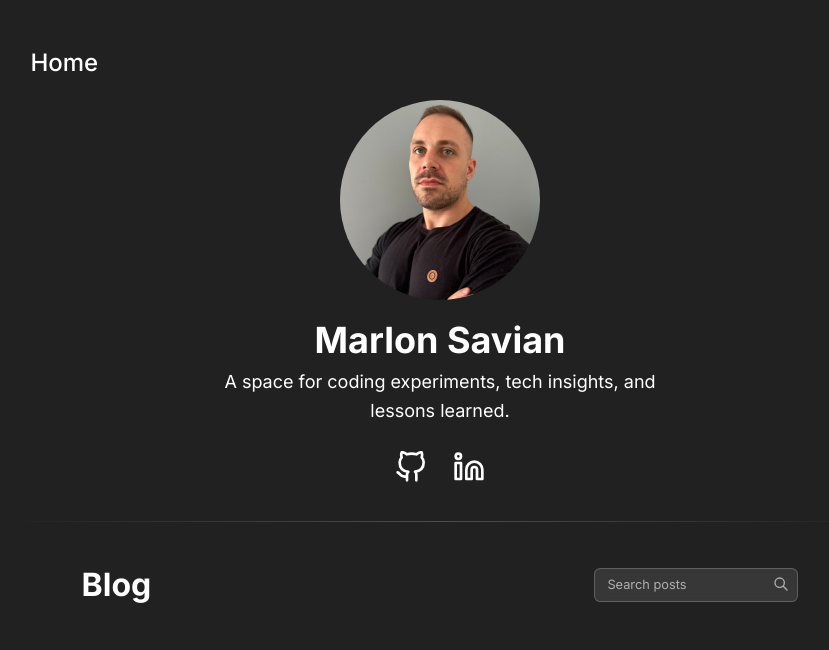
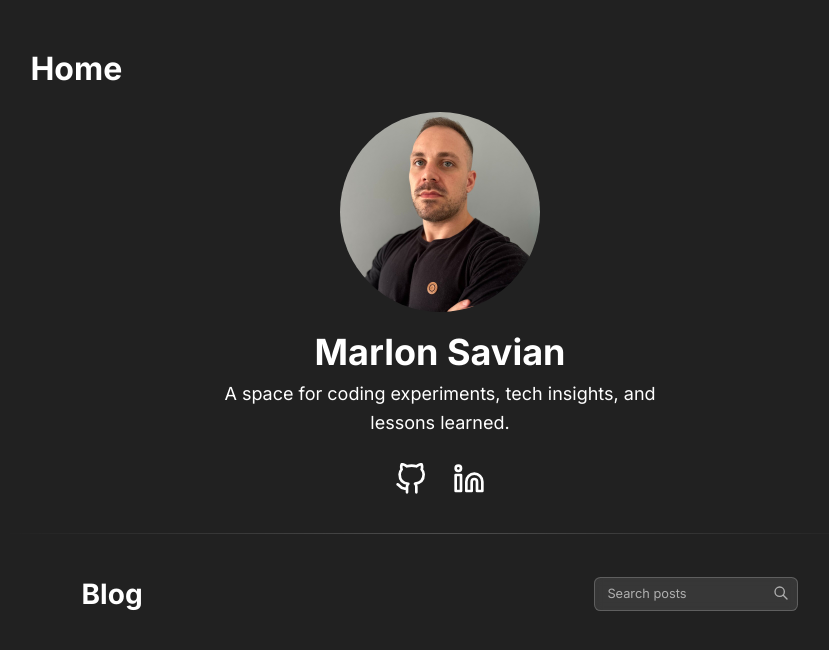
Before and after one commit to mdsavian/marlonsavian.com, a Next.js app: page / in a window 1280 px wide. Shown: the top 650 px of the page, without its empty margins (200-1029 px from the left). Built offline with nearby package versions, Linux system fonts and the light colour scheme.

Commit message:
split components

```diff
--- /dev/null
+++ b/app/components/BlogSection/index.tsx
@@ -0,0 +1,31 @@
+const BlogSection = () => {
+  return (
+    <div className="w-full max-w-4xl pt-4 relative">
+      <div className="flex items-center justify-between mb-8 flex-wrap gap-4">
+        <h2 className="text-white text-[28px] font-bold">Blog</h2>
+        <div className="relative">
+          <input
+            type="text"
+            placeholder="Search posts"
+            className="bg-white/10 text-white placeholder-white/60 px-4 py-2 rounded-lg border border-white/20 focus:border-white focus:outline-none w-64 backdrop-blur-sm"
+          />
+          <svg
+            className="w-5 h-5 text-white/60 absolute right-3 top-2.5"
+            fill="none"
+            stroke="currentColor"
+            viewBox="0 0 24 24"
+          >
+            <path
+              strokeLinecap="round"
+              strokeLinejoin="round"
+              strokeWidth={2}
+              d="M21 21l-6-6m2-5a7 7 0 11-14 0 7 7 0 0114 0z"
+            />
+          </svg>
+        </div>
+      </div>
+    </div>
+  );
+};
+
+export default BlogSection;
--- /dev/null
+++ b/app/components/Divider/index.tsx
@@ -0,0 +1,7 @@
+const Divider = () => {
+  return (
+    <div className="w-full h-px bg-gradient-to-r from-transparent via-white/20 to-transparent my-8" />
+  );
+};
+
+export default Divider;
--- a/app/components/Header/index.tsx
+++ b/app/components/Header/index.tsx
@@ -5,7 +5,7 @@ const Header = () => {
     <nav className="z-50 flex items-center w-full sticky top-0">
       <div className="w-full max-w-6xl mx-auto px-8 py-6">
         <div className="flex items-center">
-          <a href="/" className="text-white hover:text-white text-[24px] font-medium">
+          <a href="/" className="text-white font-bold hover:text-white text-[32px]">
             Home
           </a>
         </div>
--- a/app/components/Hero/Photo.tsx
+++ /dev/null
@@ -1,22 +0,0 @@
-import Image from "next/image";
-
-interface IPhoto {
-  fillSvg?: string;
-  strokeSvg?: string;
-}
-const Photo = ({ fillSvg, strokeSvg }: IPhoto) => {
-  return (
-    <div className="relative w-[200px] h-[200px] rounded-full overflow-hidden mx-auto">
-      <Image
-        src="/marlon.jpeg"
-        alt="Marlon Savian - Software Engineer"
-        fill
-        className="object-cover"
-        priority
-        sizes="200px"
-      />
-    </div>
-  );
-};
-
-export default Photo;
--- a/app/components/Hero/index.tsx
+++ /dev/null
@@ -1,103 +0,0 @@
-import Photo from "./Photo";
-import Header from "../Header";
-
-const Hero: React.FC = () => {
-  return (
-    <div className="flex flex-col w-full relative min-h-screen max-w-6xl mx-auto px-8 items-center pt-8 pb-20 text-center">
-        <Header />
-        <div className="mb-4">
-          <Photo />
-        </div>
-
-        <h1 id="header-software-engineer" className="text-white text-[36px] font-bold text-center">
-          Marlon Savian
-        </h1>
-
-        <p
-          className="text-white text-[18px] max-w-[450px] text-center leading-relaxed mb-8"
-          id="span-description"
-        >
-          A space for coding experiments, tech insights, and lessons learned.
-        </p>
-
-        <div className="flex items-center space-x-8 mb-4">
-          {/* GitHub Icon */}
-          <a
-            href="https://github.com/mdsavian"
-            className="text-white hover:text-white transition-colors"
-          >
-            <svg
-              xmlns="http://www.w3.org/2000/svg"
-              viewBox="0 0 24 24"
-              width="32"
-              height="32"
-              fill="none"
-              stroke="currentColor"
-              strokeWidth="2"
-              strokeLinecap="round"
-              strokeLinejoin="round"
-              aria-hidden="true"
-            >
-              <title>GitHub profile</title>
-              <path d="M9 19c-5 1.5-5-2.5-7-3m14 6v-3.87a3.37 3.37 0 0 0-.94-2.61c3.14-.35 6.44-1.54 6.44-7A5.44 5.44 0 0 0 20 4.77 5.07 5.07 0 0 0 19.91 1S18.73.65 16 2.48a13.38 13.38 0 0 0-7 0C6.27.65 5.09 1 5.09 1A5.07 5.07 0 0 0 5 4.77a5.44 5.44 0 0 0-1.5 3.78c0 5.42 3.3 6.61 6.44 7A3.37 3.37 0 0 0 9 18.13V22" />
-            </svg>
-          </a>
-
-          {/* LinkedIn Icon */}
-          <a
-            href="https://www.linkedin.com/in/marlon-savian/"
-            className="text-white hover:text-white transition-colors"
-          >
-            <svg
-              xmlns="http://www.w3.org/2000/svg"
-              viewBox="0 0 24 24"
-              width="32"
-              height="32"
-              fill="none"
-              stroke="currentColor"
-              strokeWidth="2"
-              strokeLinecap="round"
-              strokeLinejoin="round"
-              aria-hidden="true"
-            >
-              <title>LinkedIn profile</title>
-              <path d="M16 8a6 6 0 0 1 6 6v7h-4v-7a2 2 0 0 0-2-2 2 2 0 0 0-2 2v7h-4v-7a6 6 0 0 1 6-6z" />
-              <rect x="2" y="9" width="4" height="12" />
-              <circle cx="4" cy="4" r="2" />
-            </svg>
-          </a>
-        </div>
-
-        <div className="w-full h-px bg-gradient-to-r from-transparent via-white/20 to-transparent my-8"></div>
-
-        {/* Blog Section */}
-        <div className="w-full max-w-4xl pt-4 relative">
-          <div className="flex items-center justify-between mb-8 flex-wrap gap-4">
-            <h2 className="text-white text-[32px] font-bold">Blog</h2>
-            <div className="relative">
-              <input
-                type="text"
-                placeholder="Search posts"
-                className="bg-white/10 text-white placeholder-white/60 px-4 py-2 rounded-lg border border-white/20 focus:border-white focus:outline-none w-64 backdrop-blur-sm"
-              />
-              <svg
-                className="w-5 h-5 text-white/60 absolute right-3 top-2.5"
-                fill="none"
-                stroke="currentColor"
-                viewBox="0 0 24 24"
-              >
-                <path
-                  strokeLinecap="round"
-                  strokeLinejoin="round"
-                  strokeWidth={2}
-                  d="M21 21l-6-6m2-5a7 7 0 11-14 0 7 7 0 0114 0z"
-                />
-              </svg>
-            </div>
-          </div>
-        </div>
-    </div>
-  );
-};
-
-export default Hero;
--- /dev/null
+++ b/app/components/Photo/index.tsx
@@ -0,0 +1,23 @@
+import Image from "next/image";
+
+const Photo = (): React.ReactNode => {
+  return (
+    <div className="relative w-[200px] h-[200px] rounded-full overflow-hidden mx-auto">
+      <div className="absolute inset-0 flex items-center justify-center">
+        <svg xmlns="http://www.w3.org/2000/svg" viewBox="0 0 24 24" width="24" height="24">
+          <path d="M12 2C6.48 2 2 6.48 2 12s4.48 10 10 10 10-4.48 10-10S17.52 2 12 2zm0 18c-4.41 0-8-3.59-8-8s3.59-8 8-8 8 3.59 8 8-3.59 8-8 8zm-1.5-5.25V7h3l-4-4-4 4h3v6.75z" />
+        </svg>
+      </div>
+      <Image
+        src="/marlon.jpeg"
+        alt="Marlon Savian - Software Engineer"
+        fill
+        className="object-cover"
+        priority
+        sizes="200px"
+      />
+    </div>
+  );
+};
+
+export default Photo;
--- /dev/null
+++ b/app/components/ProfileSection/index.tsx
@@ -0,0 +1,24 @@
+import Photo from "../Photo";
+
+const ProfileSection = () => {
+  return (
+    <>
+      <div className="mb-4">
+        <Photo />
+      </div>
+
+      <h1 id="header-software-engineer" className="text-white text-[36px] font-bold text-center">
+        Marlon Savian
+      </h1>
+
+      <p
+        className="text-white text-[18px] max-w-[450px] text-center leading-relaxed mb-8"
+        id="span-description"
+      >
+        A space for coding experiments, tech insights, and lessons learned.
+      </p>
+    </>
+  );
+};
+
+export default ProfileSection;
--- /dev/null
+++ b/app/components/SocialLinks/index.tsx
@@ -0,0 +1,71 @@
+interface SocialLink {
+  name: string;
+  url: string;
+  icon: JSX.Element;
+}
+
+const SocialLinks = () => {
+  const socialLinks: SocialLink[] = [
+    {
+      name: "GitHub",
+      url: "https://github.com/mdsavian",
+      icon: (
+        <svg
+          xmlns="http://www.w3.org/2000/svg"
+          viewBox="0 0 24 24"
+          width="32"
+          height="32"
+          fill="none"
+          stroke="currentColor"
+          strokeWidth="2"
+          strokeLinecap="round"
+          strokeLinejoin="round"
+          aria-hidden="true"
+        >
+          <title>GitHub profile</title>
+          <path d="M9 19c-5 1.5-5-2.5-7-3m14 6v-3.87a3.37 3.37 0 0 0-.94-2.61c3.14-.35 6.44-1.54 6.44-7A5.44 5.44 0 0 0 20 4.77 5.07 5.07 0 0 0 19.91 1S18.73.65 16 2.48a13.38 13.38 0 0 0-7 0C6.27.65 5.09 1 5.09 1A5.07 5.07 0 0 0 5 4.77a5.44 5.44 0 0 0-1.5 3.78c0 5.42 3.3 6.61 6.44 7A3.37 3.37 0 0 0 9 18.13V22" />
+        </svg>
+      ),
+    },
+    {
+      name: "LinkedIn",
+      url: "https://www.linkedin.com/in/marlon-savian/",
+      icon: (
+        <svg
+          xmlns="http://www.w3.org/2000/svg"
+          viewBox="0 0 24 24"
+          width="32"
+          height="32"
+          fill="none"
+          stroke="currentColor"
+          strokeWidth="2"
+          strokeLinecap="round"
+          strokeLinejoin="round"
+          aria-hidden="true"
+        >
+          <title>LinkedIn profile</title>
+          <path d="M16 8a6 6 0 0 1 6 6v7h-4v-7a2 2 0 0 0-2-2 2 2 0 0 0-2 2v7h-4v-7a6 6 0 0 1 6-6z" />
+          <rect x="2" y="9" width="4" height="12" />
+          <circle cx="4" cy="4" r="2" />
+        </svg>
+      ),
+    },
+  ];
+
+  return (
+    <div className="flex items-center space-x-8 mb-4">
+      {socialLinks.map((link) => (
+        <a
+          key={link.name}
+          href={link.url}
+          className="text-white hover:text-white transition-colors"
+          aria-label={`Visit ${link.name} profile`}
+        >
+          {link.icon}
+        </a>
+      ))}
+    </div>
+  );
+};
+
+export default SocialLinks;
--- a/app/globals.css
+++ b/app/globals.css
@@ -6,6 +6,7 @@
   --font-mono: ui-monospace, Menlo, Monaco, "Cascadia Mono", "Segoe UI Mono", "Roboto Mono",
     "Oxygen Mono", "Ubuntu Monospace", "Source Code Pro", "Fira Mono", "Droid Sans Mono",
     "Courier New", monospace;
+  background-color: #212121;
 }
 
 body {
@@ -22,7 +23,7 @@ body {
 }
 
 ::-webkit-scrollbar-thumb {
-  background: #30334B;
+  background: #212121;
   border-radius: 4px;
 }
 
--- a/app/page.tsx
+++ b/app/page.tsx
@@ -1,9 +1,17 @@
-import Hero from "./components/Hero";
+import Header from "./components/Header";
+import ProfileSection from "./components/ProfileSection";
+import SocialLinks from "./components/SocialLinks";
+import Divider from "./components/Divider";
+import BlogSection from "./components/BlogSection";
 
 export default function Home() {
   return (
-    <div className="bg-primary">
-      <Hero />
+    <div className="bg-primary flex flex-col w-full relative min-h-screen max-w-6xl mx-auto px-8 items-center pt-8 pb-20 text-center">
+      <Header />
+      <ProfileSection />
+      <SocialLinks />
+      <Divider />
+      <BlogSection />
     </div>
   );
 }
```
